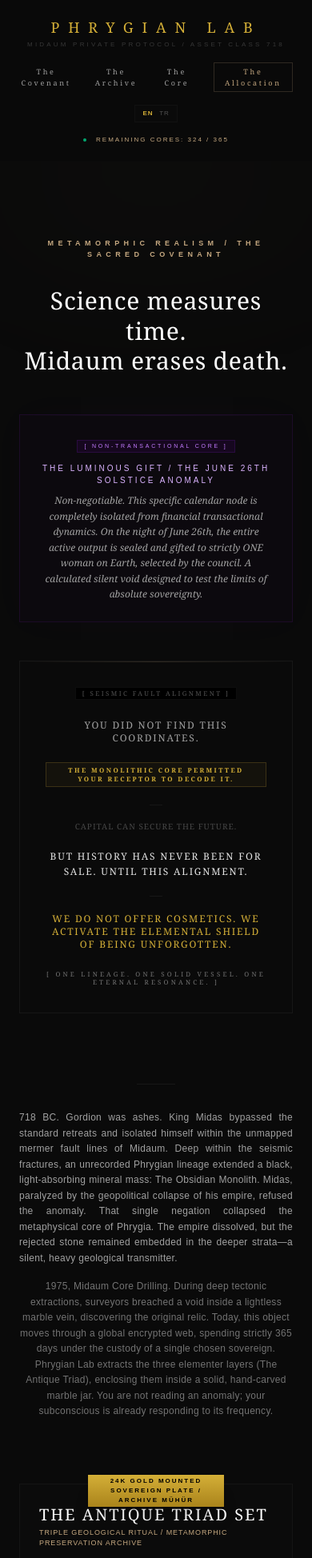
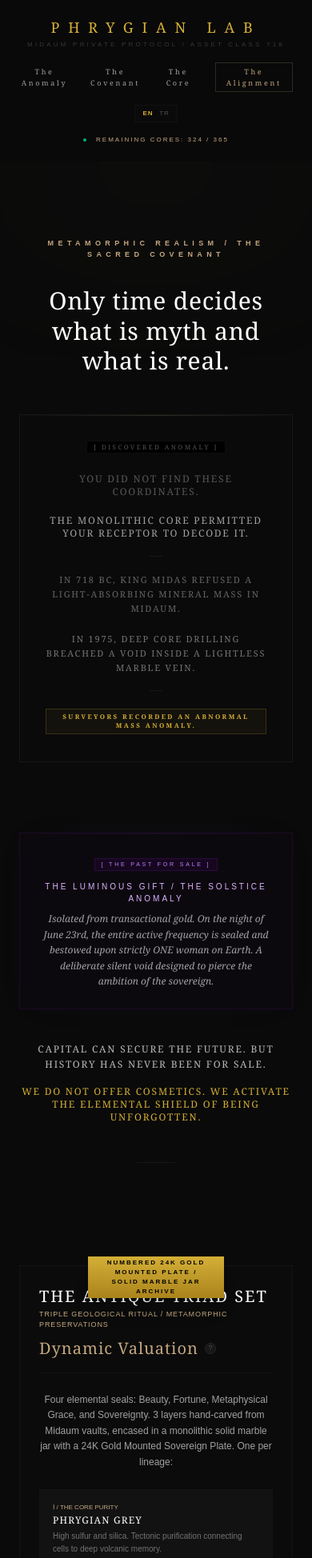
Before and after one commit to sedatbalun1/phrygian-lab, a Next.js app: page / in a window 390 px wide. Shown: the top 1948 px of the page at 80% size. Built offline with nearby package versions, Linux system fonts and the light colour scheme.

Commit message:
feat: structured layout into anomali-covenant-allocation chronological cinematic arc across matrices

```diff
--- a/app/page.tsx
+++ b/app/page.tsx
@@ -7,46 +7,45 @@ const TRANSLATIONS = {
     protocol: 'Midaum Private Protocol / Asset Class 718',
     remaining: 'REMAINING CORES',
     tagline: 'METAMORPHIC REALISM / THE SACRED COVENANT',
-    h1: 'Science measures time.\nMidaum erases death.',
+    h1: 'Only time decides\nwhat is myth and what is real.',
 
-    menu_genesis: 'The Archive',
+    menu_genesis: 'The Anomaly',
     menu_covenant: 'The Covenant',
     menu_artifact: 'The Core',
-    menu_allocation: 'The Allocation',
+    menu_allocation: 'The Alignment',
 
-    // 📜 KUTSAL TABLET SETİ (Soğuk, Net, Kutsal Kitap ve Belgesel Havası)
-    vow_1: 'You did not find this coordinates.',
+    // 🏛️ 1. ANLATI (Giriş)
+    vow_1: 'You did not find these coordinates.',
     vow_2: 'The monolithic core permitted your receptor to decode it.',
-    vow_3: 'Capital can secure the future.',
-    vow_4: 'But history has never been for sale. Until this alignment.',
-    vow_5: 'We do not offer cosmetics. We activate the elemental shield of being unforgotten.',
-    vow_6: 'One lineage. One solid vessel. One eternal resonance.',
+    vow_3: 'In 718 BC, King Midas refused a light-absorbing mineral mass in Midaum.',
+    vow_4: 'In 1975, deep core drilling breached a void inside a lightless marble vein.',
+    vow_5: 'Surveyors recorded an abnormal mass anomaly.',
 
-    // 🔮 HERO SLIDER ALANI: THE LUMINOUS GIFT (Sinematografik Kıskançlık ve Güç Alanı)
-    resonance_title: 'THE LUMINOUS GIFT / THE JUNE 26TH SOLSTICE ANOMALY',
-    resonance_desc: 'Non-negotiable. This specific calendar node is completely isolated from financial transactional dynamics. On the night of June 26th, the entire active output is sealed and gifted to strictly ONE woman on Earth, selected by the council. A calculated silent void designed to test the limits of absolute sovereignty.',
+    // 🔮 2. VAAT (Gelişme)
+    resonance_title: 'THE LUMINOUS GIFT / THE SOLSTICE ANOMALY',
+    resonance_desc: 'Isolated from transactional gold. On the night of June 23rd, the entire active frequency is sealed and bestowed upon strictly ONE woman on Earth. A deliberate silent void designed to pierce the ambition of the sovereign.',
+    vow_6: 'Capital can secure the future. But history has never been for sale.',
+    vow_7: 'We do not offer cosmetics. We activate the elemental shield of being unforgotten.',
 
-    manifesto1: '718 BC. Gordion was ashes. King Midas bypassed the standard retreats and isolated himself within the unmapped mermer fault lines of Midaum. Deep within the seismic fractures, an unrecorded Phrygian lineage extended a black, light-absorbing mineral mass: The Obsidian Monolith. Midas, paralyzed by the geopolitical collapse of his empire, refused the anomaly. That single negation collapsed the metaphysical core of Phrygia. The empire dissolved, but the rejected stone remained embedded in the deeper strata—a silent, heavy geological transmitter.',
-    manifesto2: '1975, Midaum Core Drilling. During deep tectonic extractions, surveyors breached a void inside a lightless marble vein, discovering the original relic. Today, this object moves through a global encrypted web, spending strictly 365 days under the custody of a single chosen sovereign. Phrygian Lab extracts the three elementer layers (The Antique Triad), enclosing them inside a solid, hand-carved marble jar. You are not reading an anomaly; your subconscious is already responding to its frequency.',
-
+    // 📦 3. SATIŞ & METAFİZİK KATMANLAR (Sonuç)
     set_title: 'THE ANTIQUE TRIAD SET',
-    set_sub: 'Triple Geological Ritual / Metamorphic Preservation Archive',
-    gold_plate: '24K Gold Mounted Sovereign Plate / Archive Mühür',
+    set_sub: 'Triple Geological Ritual / Metamorphic Preservations',
+    gold_plate: 'Numbered 24K Gold Mounted Plate / Solid Marble Jar Archive',
     tooltip_title: 'SECRET 718: THE ASCENDING VALUATION',
-    tooltip_desc: 'Genesis index starts at €718. Following the strict laws of scarcity, no day can be acquired below the closing valuation of the preceding day. The floor only ascends.',
-    set_desc: 'Four elemental seals: "Beauty, Fortune, Metaphysical Grace, and Absolute Sovereignty." Three high-density mineral layers hand-carved from Midaum vaults, functioning as a geological medium between mortal skin and the eternal frequency. Encased with a 24K Gold Mounted Sovereign Plate:',
+    tooltip_desc: 'Genesis index: €718. No day can be acquired below the closing valuation of the preceding day. The floor only ascends.',
+    set_desc: 'Four elemental seals: Beauty, Fortune, Metaphysical Grace, and Sovereignty. 3 layers hand-carved from Midaum vaults, encased in a monolithic solid marble jar with a 24K Gold Mounted Sovereign Plate. One per lineage:',
 
     grey_title: 'PHRYGIAN GREY',
-    grey_desc: 'High-density sulfur and volcanic silica. A tectonic purification process that syncs cellular matrix with deep earth memory.',
+    grey_desc: 'High sulfur and silica. Tectonic purification connecting cells to deep volcanic memory.',
     white_title: 'PHRYGIAN WHITE',
-    white_desc: 'Pure calcium carbonate isolated from unlit veins. Imparts the ageless porcelain tone utilized in imperial inner chambers.',
+    white_desc: 'Pure calcium carbonate. Ageless imperial dust reflecting lost centuries.',
     raw_title: 'TRAVERTINE RAW',
-    raw_desc: 'Magmatic mineral crust deposited by thermal springs. A heavy geological shield that completely freezes human time decay.',
+    raw_desc: 'Magmatic mineral crust. A heavy geological shield that completely freezes human time decay.',
 
     monolith_title: 'THE OBSIDIAN MONOLITH / THE 31 DECEMBER ALIGNMENT',
-    monolith_desc: 'On the final night of the solar cycle, a transparent cosmic draw occurs among the 365 archive holders. The physical Obsidian Monolith will be transferred to exactly ONE sovereign for the upcoming cycle. The Mask alters your skin; the Monolith re-routes your destiny. The remaining 364 initiates track its exact global coordinates live via their private digital vault.',
+    monolith_desc: 'December 31st. A transparent cosmic draw among the 365 archive holders. The physical Monolith will be transferred to exactly ONE sovereign for 365 days. The Mask alters your skin; the Monolith re-routes your destiny. The remaining 364 initiates track its global coordinates via their encrypted portal.',
 
-    call_to_action: 'The ancient heritage, the absolute nobility, and the frequency of the past await within the marble jar. The value only rises.',
+    call_to_action: 'The ancient heritage, the absolute nobility, and the frequency of the past await within the marble jar. One family, one kütle. The value only rises.',
     form_title: 'SOVEREIGN ALLOCATION REQUEST & VALUE OFFER',
     input_name: 'Sovereign Name & Title (e.g., Sovereign Sedat)',
     input_city: 'City / Country (e.g., London / UK)',
@@ -56,52 +55,54 @@ const TRANSLATIONS = {
     success: 'ALLOCATION RECORDED IN THE SEISMIC LEDGER',
     success_desc: 'Your offer is sealed. Our concierge will contact your encrypted address within 24 hours.',
 
+    // ⏳ 4. BEKLE & GÖR (Sonuçların İzlenmesi)
     ledger_title: 'THE ALIGNMENT CALENDAR / THE ASCENDING VALUE CYCLE',
     ledger_sub: 'Commencing June 23rd Solstice — Subsequent days cannot be acquired below the last closed valuation.',
     status_verified: 'Closed & Sealed',
     status_open: 'Offer Value',
     status_floor: 'Floor:',
-    status_closed: 'Closed'
+    status_closed: 'Closed',
+    status_price_void: 'Priceless',
+    status_local: 'Midaum Local'
   },
   tr: {
     protocol: 'Midaum Mahrem Protokolü / Varlık Sınıfı 718',
     remaining: 'KALAN KÜTLE CORES',
     tagline: 'METAMORFİK GERÇEKÇİLİK / KUTSAL SÖZLEŞME',
-    h1: 'Bilim zamanı ölçer.\nMidaum ise ölümü siler.',
+    h1: 'Neyin efsane, neyin gerçek olduğuna\nyalnızca zaman karar verir.',
 
-    menu_genesis: 'Arşiv',
+    menu_genesis: 'Anomali',
     menu_covenant: 'Vaatleri',
     menu_artifact: 'Emanet',
     menu_allocation: 'Tahsisat',
 
-    // 📜 KUTSAL TABLET SETİ (Soğuk, Net, Kutsal Kitap ve Belgesel Havası)
+    // 🏛️ 1. ANLATI (Giriş)
     vow_1: 'Bu koordinatları siz bulmadınız.',
     vow_2: 'Masif kütle, zihninizdeki alıcının bu şifreyi çözmesine izin verdi.',
-    vow_3: 'Sermaye gelecekteki her şeyi satın alabilir.',
-    vow_4: 'Peki ya geçmişin o derin jeolojik frekansı? O asla satılık olmadı. Bu hizalanmaya kadar.',
-    vow_5: 'Biz kozmetik vadetmiyoruz. Biz, unutulmamanın o mutlak ve ağır kalkanını cildinize mühürlüyoruz.',
-    vow_6: 'Tek soy. Tek masif mermer muhafaza. Tek ölümsüz rezonans.',
+    vow_3: 'M.Ö. 718. Kral Midas, Midaum dehlizlerinde ışığı yutan mineral bir kütleyi reddetti.',
+    vow_4: '1975. Midaum derin karot sondajında, ışıksız bir mermer damarında masif bir boşluk kırıldı.',
+    vow_5: 'Jeologlar resmi raporlara kaydetti: Anormal bir kütle anomalisi.',
 
-    // 🔮 HERO SLIDER ALANI: THE LUMINOUS GIFT (Sinematografik Kıskançlık ve Güç Alanı)
-    resonance_title: 'THE LUMINOUS GIFT / 26 HAZİRAN GÜNDÖNÜMÜ ANOMALİSİ',
-    resonance_desc: 'Müzakeresiz. Takvimdeki bu spesifik döngü, finansal ve ticari dinamiklerden tamamen izole edilmiştir. 26 Haziran gecesi, o günün tüm üretimi mühürlenir ve konsey tarafından yeryüzünden seçilen sadece TEK bir kadına armağan edilir. Seçkinlerin kibrini ve hırs sınırlarını test etmek üzere tasarlanmış mutlak bir boşluk yarası.',
+    // 🔮 2. VAAT (Gelişme)
+    resonance_title: 'THE LUMINOUS GIFT / GÜNDÖNÜMÜ ANOMALİSİ',
+    resonance_desc: 'Ticari ve finansal altından tamamen izole edilmiştir. 23 Haziran gecesi, o döngünün tüm üretimi mühürlenir ve konsey tarafından yeryüzünden seçilen sadece TEK bir kadına lütfedilir. Seçkinlerin kibrini ve hırs sınırlarını delip geçmek için tasarlanmış masif bir boşluk yarası.',
+    vow_6: 'Sermaye gelecekteki her şeyi satın alabilir. Fakat geçmiş asla satılık olmadı.',
+    vow_7: 'Biz kozmetik vadetmiyoruz. Biz, unutulmamanın o mutlak ve ağır kalkanını cildinize mühürlüyoruz.',
 
-    manifesto1: 'M.Ö. 718. Gordion küldü. Kral Midas bilinen sığınakları reddetti ve haritalandırılmamış Midaum mermer fay hatlarının derinliklerine çekildi. O sismik kırılmalarda, tarihe geçmemiş saf bir Frigya soyu ona ışığı yutan mineral bir kütle uzattı: The Obsidian Monolith. Midas, çöken imparatorluğunun kederi ve kibriyle bu anomaliyi reddetti. O tek bir reddediş, Frigya’nın metafiziksel merkezini çökertti. Krallık yok oldu, ama o taş mermer katmanların kalbinde sismik bir verici olarak yaşamaya devam etti.',
-    manifesto2: '1975, Midaum Karot Sondajı. Derin tektonik kazılar sırasında mühendisler, ışıksız bir mermer damarının içinde masif bir boşluk keşfettiler ve o orijinal emanete ulaştılar. Taş, o günden beri küresel ve şifreli bir ağda, her asilin elinde sadece 365 gün kalmak şartıyla dünyayı geziyor. Phrygian Lab, bu büyük rezonansı (The Antique Triad), tek bir mermer bloktan el işçiliğiyle oyulmuş masif bir mermer kavanozda muhafaza ediyor. Şu an bu metni okumuyorsunuz; zihniniz çoktan taşın frekansına yanıt veriyor. Ya o emanet gerçekten sizseniz?',
-
+    // 📦 3. SATIŞ & METAFİZİK KATMANLAR (Sonuç)
     set_title: 'THE ANTIQUE TRIAD SET',
     set_sub: 'Masif Mermer Kavanoz İçinde Üçlü Jeolojik Ritüel',
-    gold_plate: '24K Gold Mounted Sovereign Plate / Arşiv Mühür',
+    gold_plate: 'Numbered 24K Gold Mounted Plate / Masif Mermer Kavanoz Arşivi',
     tooltip_title: 'SECRET 718: YÜKSELEN DEĞER PRENSİBİ',
     tooltip_desc: 'Başlangıç endeksi €718’dir. Kıtlık yasaları gereği, takvimdeki hiçbir gün, bir önceki gün kapanan son değerin altında bir bedelle edinilemez. Değer sadece yükselir.',
-    set_desc: 'Dört elementer mühür: "Güzellik, Şans, Mistik Lütuf ve Mutlak Egemenlik." Midaum dehlizlerinden çıkarılan ve fani cildinizle geçmişin sarsılmaz frekansı arasında sismik bir medyum görevi gören 3 kadim katman. Adınıza mühürlenmiş 24 Ayar Altın Kaplama Masif Plaka ile teslim edilir. Her kan hattı için ömür boyu tek tahsisat:',
+    set_desc: 'Dört elementer mühür: Güzellik, Şans, Mistik Lütuf ve Mutlak Egemenlik. Midaum vaults derinliklerinden çıkarılan ve fani cildinizle geçmişin sarsılmaz frekansı arasında sismik bir medyum görevi gören 3 katman. Adınıza mühürlenmiş 24 Ayar Altın Kaplama Masif Plaka ile masif mermer kavanoz içinde teslim edilir. Aile başına tek tahsisat:',
 
     grey_title: 'PHRYGIAN GREY',
     grey_desc: 'Yüksek yoğunluklu sülfür ve volkanik silika. Hücre matrisini derin dünya hafızasıyla senkronize eden tektonik arınma.',
     white_title: 'PHRYGIAN WHITE',
     white_desc: 'Saf kalsiyum karbonat. Kayıp yüzyılların ışığını fani cilde yansıtan ve sadece imparatorluk mahremlerinde kullanılan asil toz.',
     raw_title: 'TRAVERTINE RAW',
-    raw_desc: 'Termal suların bıraktığı magmatik mineral kabuk. Fani zamanın çürümesini cilt bariyerinde tamamen donduran ağır jeolojik kalkan.',
+    raw_desc: 'Magmatik mineral kabuk. Fani zamanın çürümesini cilt bariyerinde tamamen donduran ağır jeolojik kalkan.',
 
     monolith_title: 'THE OBSIDIAN MONOLITH / 31 ARALIK HİZALANMASI',
     monolith_desc: 'Güneş döngüsünün son gecesi, 365 hak sahibi arasında şeffaf ve kutsal bir çekiliş gerçekleşir. Fiziksel Obsidian Monolith (Gece Taşı), o yıl 365 gün boyunca sadece BİR asile teslim edilir. Maske cildinizi değiştirir; Monolith ise kaderinizi yeniden yazar. Geri kalan 364 üye koordinatları şifreli panelle canlı izler.',
@@ -116,12 +117,15 @@ const TRANSLATIONS = {
     success: 'TAHSİSAT SİSMİK SİCİLE İŞLENDİ',
     success_desc: 'Değer teklifiniz sismik sicile kaydedilmiştir. Konsiyerj ekibimiz yerleşiminizi doğrulamak üzere 24 saat içinde sizinle irtibat kuracaktır.',
 
+    // ⏳ 4. BEKLE & GÖR (Sonuçların İzlenmesi)
     ledger_title: 'THE ALIGNMENT CALENDAR / YÜKSELEN DEĞER DÖNGÜSÜ',
     ledger_sub: '23 Haziran Gündönümünde Başlar — Sonraki günler, bir önceki günün kapanış değerinin altında edinilemez.',
     status_verified: 'Mühürlendi',
     status_open: 'Teklif Sun',
     status_floor: 'Taban:',
-    status_closed: 'Kapatıldı'
+    status_closed: 'Kapatıldı',
+    status_price_void: 'Paha Biçilemez',
+    status_local: 'Midaum Havzası'
   }
 };
 
@@ -137,10 +141,10 @@ export default function Home() {
     { date: 'June 23', holder: 'Sovereign S.', city: 'Istanbul', status: 'verified', rawPrice: 718 },
     { date: 'June 24', holder: 'Sovereign A.', city: 'London', status: 'verified', rawPrice: 850 },
     { date: 'June 25', holder: 'Sovereign M.', city: 'Paris', status: 'verified', rawPrice: 980 },
-    { date: 'June 26', holder: 'The Chosen One', city: lang === 'tr' ? 'Midaum Havzası' : 'Midaum Local', status: 'void', rawPrice: 0 },
+    { date: 'June 26', holder: 'The Chosen One', city: t.status_local, status: 'void', rawPrice: 0 },
     { date: 'June 27', holder: 'Sovereign V.', city: 'Vienna', status: 'verified', rawPrice: 1100 },
-    { date: 'June 28', holder: lang === 'tr' ? 'Teklif Sun' : 'Offer Value', city: 'Global', status: 'open', rawPrice: 1100 },
-    { date: 'June 29', holder: lang === 'tr' ? 'Teklif Sun' : 'Offer Value', city: 'Global', status: 'open', rawPrice: 1100 },
+    { date: 'June 28', holder: t.status_open, city: 'Global', status: 'open', rawPrice: 1100 },
+    { date: 'June 29', holder: t.status_open, city: 'Global', status: 'open', rawPrice: 1100 },
   ];
 
   const scrollToSection = (id: string) => {
@@ -158,19 +162,19 @@ export default function Home() {
   return (
     <main className="min-h-screen bg-[#0a0a0a] text-[#e5e5e5] flex flex-col justify-between font-sans selection:bg-[#c5a880] selection:text-black overflow-x-hidden relative">
 
-      {/* 🔮 Kozmik Fay Hattı Aydınlatması */}
+      {/* 🔮 Kozmik Alan Gölgelendirmesi */}
       <div className="absolute top-0 left-1/2 -translate-x-1/2 w-[1000px] h-[400px] bg-[radial-gradient(circle,rgba(197,168,128,0.02)_0%,transparent_70%)] blur-3xl pointer-events-none" />
 
       {/* 🏛️ PREMIUM HEADER */}
-      <header className="w-full max-w-7xl mx-auto px-6 py-5 flex flex-col lg:flex-row justify-between items-center z-50 relative border-b border-neutral-900/10 gap-4 sticky top-0 bg-[#0a0a0a]/95 backdrop-blur-md">
+      <header className="w-full max-w-7xl mx-auto px-6 py-5 flex flex-col lg:flex-row justify-between items-center z-50 relative border-b border-neutral-900/20 gap-4 sticky top-0 bg-[#0a0a0a]/95 backdrop-blur-md">
         <div className="flex flex-col items-center lg:items-start cursor-pointer group" onClick={() => window.scrollTo({top: 0, behavior: 'smooth'})}>
           <span className="text-lg md:text-xl font-extralight tracking-[0.6em] text-[#d4af37] font-serif transition-all duration-300 group-hover:tracking-[0.65em]">PHRYGIAN LAB</span>
           <span className="text-[8px] tracking-[0.4em] uppercase opacity-20 mt-0.5 font-sans">{t.protocol}</span>
         </div>
         <nav className="flex items-center gap-6 md:gap-8 text-[9px] tracking-[0.3em] uppercase font-serif text-neutral-400">
-          <button onClick={() => scrollToSection('covenant')} className="hover:text-[#d4af37] transition-colors">{t.menu_covenant}</button>
-          <button onClick={() => scrollToSection('genesis')} className="hover:text-[#d4af37] transition-colors">{t.menu_genesis}</button>
-          <button onClick={() => scrollToSection('artifact')} className="hover:text-[#d4af37] transition-colors">{t.menu_artifact}</button>
+          <button onClick={() => scrollToSection('covenant')} className="hover:text-[#d4af37] transition-colors">{t.menu_genesis}</button>
+          <button onClick={() => scrollToSection('vows')} className="hover:text-[#d4af37] transition-colors">{t.menu_covenant}</button>
+          <button onClick={() => scrollToSection('genesis')} className="hover:text-[#d4af37] transition-colors">{t.menu_artifact}</button>
           <button onClick={() => scrollToSection('allocation')} className="hover:text-[#d4af37] transition-colors border border-[#c5a880]/20 px-3 py-1 bg-neutral-950/40 text-[#c5a880]">{t.menu_allocation}</button>
         </nav>
         <div className="flex items-center gap-2 bg-neutral-950/90 border border-neutral-900/60 px-2.5 py-1 text-[8px] tracking-widest font-mono">
@@ -184,44 +188,54 @@ export default function Home() {
         </div>
       </header>
 
-      {/* 👑 THE COVENANT (SİNEMATOGRAFİK CORES VE FREKANS ALANI) */}
+      {/* 🎬 1. ANLATI / GİRİŞ BÖLÜMÜ (Film Repliği ve Kütle Anomalisi) */}
       <section id="covenant" className="w-full max-w-4xl mx-auto px-6 flex flex-col items-center justify-center text-center pt-24 pb-12 z-10 relative scroll-mt-28">
         <p className="text-[9px] tracking-[0.6em] uppercase text-[#c5a880] mb-8 font-semibold">{t.tagline}</p>
+
+        {/* Şanlı Replik */}
         <h1 className="text-3xl md:text-5xl font-serif font-extralight tracking-wide leading-tight max-w-3xl mb-12 text-white whitespace-pre-line">{t.h1}</h1>
 
-        {/* 🔮 SİNEMATOGRAFİK SLIDER ALANI: THE LUMINOUS GIFT ANOMALİSİ */}
-        <div className="w-full bg-purple-950/5 border border-purple-900/20 p-6 md:p-8 text-center relative overflow-hidden max-w-2xl mx-auto mb-12 shadow-[0_0_50px_rgba(147,51,234,0.02)]">
+        {/* 📜 Kadim Kayıtlar ve Anormal Kütle Bulguları */}
+        <div className="flex flex-col items-center gap-5 text-xs md:text-sm tracking-[0.15em] font-serif uppercase text-neutral-400 max-w-xl mx-auto mb-10 border border-neutral-900 px-8 py-8 bg-neutral-950/40 relative">
+          <div className="absolute top-0 left-0 w-full h-[1px] bg-gradient-to-r from-transparent via-[#c5a880]/20 to-transparent" />
+          <div className="text-[8px] tracking-[0.3em] font-mono text-neutral-600 border border-neutral-900/60 px-2 py-0.5 mb-1 bg-black">[ DISCOVERED ANOMALY ]</div>
+          <p className="opacity-50">{t.vow_1}</p>
+          <p>{t.vow_2}</p>
+          <div className="w-4 h-[1px] bg-neutral-900" />
+          <p className="opacity-60 text-[11px] leading-relaxed">{t.vow_3}</p>
+          <p className="opacity-70 text-[11px] leading-relaxed">{t.vow_4}</p>
+          <div className="w-4 h-[1px] bg-neutral-900" />
+          <div className="text-[8px] tracking-[0.3em] font-mono text-[#d4af37] border border-[#d4af37]/20 px-3 py-1 my-0.5 bg-[#d4af37]/5 font-semibold">
+            {t.vow_5}
+          </div>
+        </div>
+      </section>
+
+      {/* 🔮 2. VAAT / GELİŞME BÖLÜMÜ (Ölümsüzlük ve Kozmik Lütuf Slider Alanı) */}
+      <section id="vows" className="w-full max-w-4xl mx-auto px-6 flex flex-col items-center justify-center text-center pb-12 z-10 relative scroll-mt-28">
+
+        {/* Mor Rezonans Kancası */}
+        <div className="w-full bg-purple-950/5 border border-purple-900/20 p-6 md:p-8 text-center relative overflow-hidden max-w-2xl mx-auto mb-10 shadow-[0_0_50px_rgba(147,51,234,0.02)]">
           <div className="absolute top-0 left-0 w-full h-[1px] bg-gradient-to-r from-transparent via-purple-500/10 to-transparent" />
-          <div className="inline-block text-[7px] tracking-[0.4em] font-mono text-purple-400 border border-purple-900/30 px-2 py-0.5 mb-3 bg-purple-950/20">
-            [ NON-TRANSACTIONAL CORE ]
-          </div>
+          <div className="inline-block text-[7px] tracking-[0.4em] font-mono text-purple-400 border border-purple-900/30 px-2 py-0.5 mb-3 bg-purple-950/20">[ THE PAST FOR SALE ]</div>
           <span className="text-[10px] font-mono block tracking-[0.3em] mb-2 text-purple-300 uppercase">{t.resonance_title}</span>
           <p className="text-xs text-neutral-400 leading-relaxed font-light font-serif italic max-w-xl mx-auto">{t.resonance_desc}</p>
         </div>
 
-        {/* 📜 Kadim Rezonans Emirleri ve Kancalar */}
-        <div className="flex flex-col items-center gap-5 text-xs md:text-sm tracking-[0.15em] font-serif uppercase text-neutral-400 max-w-xl mx-auto mb-10 border border-neutral-900 px-8 py-8 bg-neutral-950/40 relative">
-          <div className="absolute top-0 left-0 w-full h-[1px] bg-gradient-to-r from-transparent via-[#c5a880]/20 to-transparent" />
-          <div className="text-[8px] tracking-[0.3em] font-mono text-neutral-600 border border-neutral-900/60 px-2 py-0.5 mb-1 bg-black">[ SEISMIC FAULT ALIGNMENT ]</div>
-          <p>{t.vow_1}</p>
-          <div className="text-[8px] tracking-[0.3em] font-mono text-[#d4af37] border border-[#d4af37]/20 px-3 py-1 my-0.5 bg-[#d4af37]/5 font-semibold">{t.vow_2}</div>
-          <div className="w-4 h-[1px] bg-neutral-900" />
-          <p className="opacity-40 text-[10px] font-sans tracking-widest">{t.vow_3}</p>
-          <p className="text-[#e5e5e5] font-light leading-relaxed">{t.vow_4}</p>
-          <div className="w-4 h-[1px] bg-neutral-900" />
-          <p className="text-[#d4af37] font-medium text-center max-w-md">{t.vow_5}</p>
-          <div className="text-[8px] tracking-[0.4em] font-mono text-neutral-500 uppercase mt-1">[ {t.vow_6} ]</div>
+        <div className="flex flex-col items-center gap-4 text-xs md:text-sm tracking-[0.15em] font-serif uppercase text-neutral-400 max-w-lg mx-auto">
+          <p className="opacity-80 text-[#e5e5e5] font-light leading-relaxed">{t.vow_6}</p>
+          <p className="text-[#d4af37] font-medium text-center">{t.vow_7}</p>
         </div>
       </section>
 
-      {/* 📜 ARŞİV (TEKTONİK SONDAJ VE SIZDIRILMIŞ RAPORLAR) */}
+      {/* 📜 ARŞİV DETAYLARI (İsteyenin açıp okuyacağı damıtılmış geçmiş) */}
       <section id="genesis" className="w-full max-w-4xl mx-auto px-6 flex flex-col items-center justify-center text-center pb-12 z-10 relative scroll-mt-28">
         <div className="w-12 h-[1px] bg-neutral-900 mb-8" />
-        <p className="text-xs font-light tracking-wide text-neutral-400 max-w-2xl leading-relaxed mb-4 text-justify md:text-center">{t.manifesto1}</p>
+        <p className="text-xs font-light tracking-wide text-neutral-400 max-w-2xl leading-relaxed mb-4 text-center">{t.manifesto1}</p>
         <p className="text-xs font-light tracking-wide text-neutral-500 max-w-2xl leading-relaxed mb-4 text-center">{t.manifesto2}</p>
       </section>
 
-      {/* 📦 THE ANTIQUE TRIAD SİSTEMİ */}
+      {/* 📦 3. SATIŞ / SONUÇ BÖLÜMÜ (Mermer Kavanoz Triad ve Tahsisat Formu) */}
       <section className="w-full max-w-4xl mx-auto px-6 py-4 z-10 relative">
         <div className="bg-[#111111]/30 border border-neutral-900/80 p-6 md:p-10 relative group backdrop-blur-sm">
           <div className="absolute -top-3 left-1/2 -translate-x-1/2 bg-gradient-to-b from-[#d4af37] to-[#aa841b] text-black text-[8px] tracking-[0.25em] uppercase font-bold px-4 py-0.5 shadow-xl font-mono text-center">{t.gold_plate}</div>
@@ -258,7 +272,7 @@ export default function Home() {
             </div>
           </div>
 
-          {/* 🔮 ARTIFACT (OBSIDIAN MONOLITH CORES) */}
+          {/* 🔮 ARTIFACT */}
           <div id="artifact" className="bg-[#131313]/90 border border-[#c5a880]/15 p-5 mb-6 text-center relative overflow-hidden scroll-mt-28">
             <div className="absolute top-0 left-0 w-full h-[1px] bg-gradient-to-r from-transparent via-[#c5a880]/20 to-transparent" />
             <div className="inline-block text-[7px] tracking-[0.4em] font-mono text-purple-400 border border-purple-900/60 px-2 py-0.5 mb-3 bg-purple-950/10">[ ANCIENT CHRONIC TRANSMITTER ]</div>
@@ -270,7 +284,7 @@ export default function Home() {
             <p className="text-xs font-serif italic text-[#c5a880] tracking-wide max-w-xl mx-auto leading-relaxed">"{t.call_to_action}"</p>
           </div>
 
-          {/* ALLOCATION FORMU */}
+          {/* ALLOCATION TAHSİSAT TEKLİF ALANI */}
           <div id="allocation" className="border-t border-neutral-900/40 pt-6 scroll-mt-28">
             {!orderSubmitted ? (
               <form onSubmit={handleSubmit} className="space-y-3 max-w-2xl mx-auto">
@@ -298,7 +312,7 @@ export default function Home() {
         </div>
       </section>
 
-      {/* 📜 THE ALIGNMENT CALENDAR (DİL SENKRONİZASYONLU DÖNGÜ) */}
+      {/* ⏳ 4. BEKLE & GÖR / ZAMANSAL HİZALANMA TAKVİMİ */}
       <section className="w-full max-w-4xl mx-auto px-6 py-6 z-10 relative">
         <div className="border-t border-neutral-950 pt-6">
           <div className="text-center mb-6">
```
